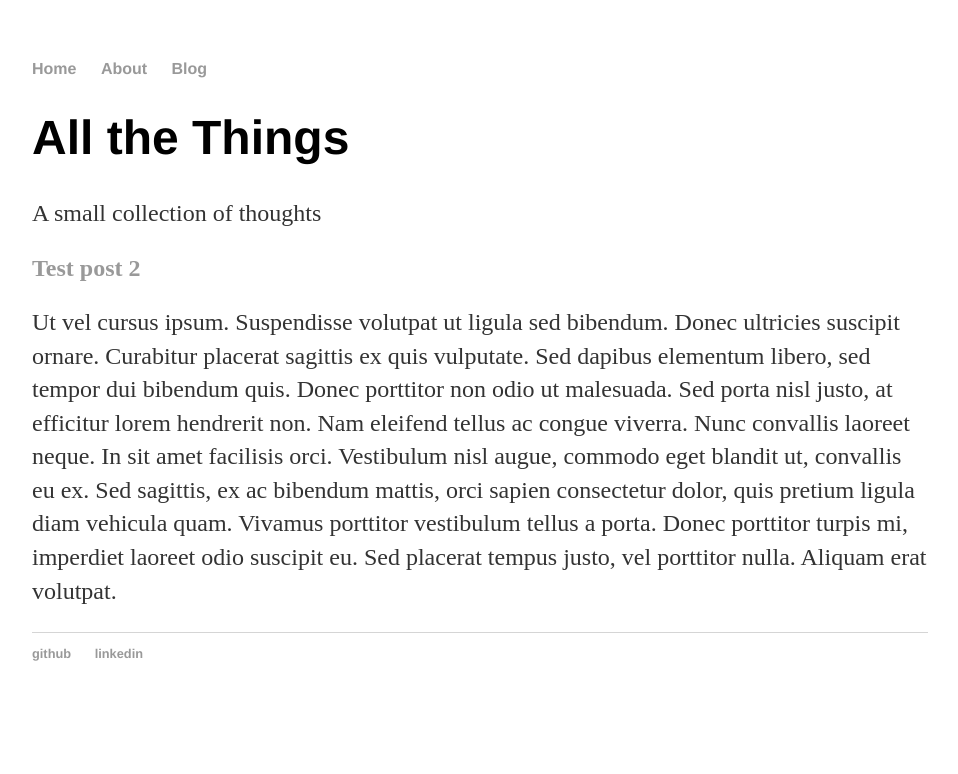
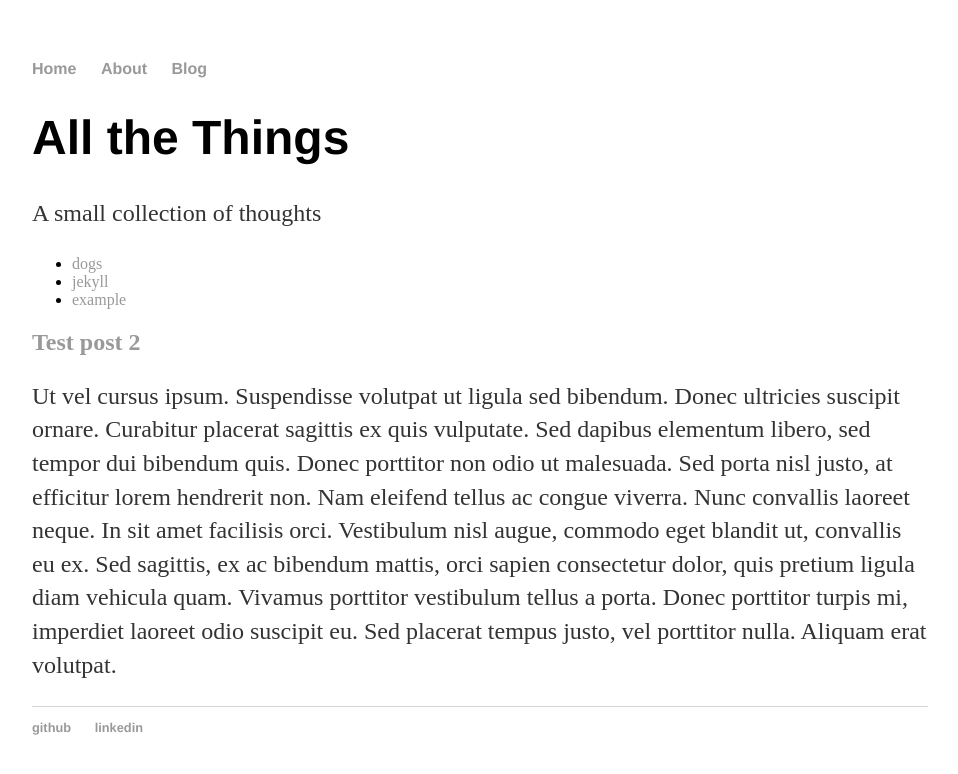
Before and after one commit to nbobhate/nbobhate.github.io, a Jekyll site: the page built from index.html, in a window 1280 px wide. Shown: the top 774 px of the page, without its empty margins (160-1118 px from the left). Built offline with Jekyll 4.4.1, drawn with Linux system fonts in a browser that asks for light colours.

Commit message:
Update index.html

```diff
--- a/index.html
+++ b/index.html
@@ -8,8 +8,13 @@
 </div><!-- /.blurb -->
 
 {% for post in site.posts %}
-  {% if forloop.index < 2 %}
-    <h2><a href="{{ post.url }}">{{ post.title }}</a></h2>
-    {{ post.excerpt }}
-  {% endif %}
+	{% if forloop.index < 2 %}
+		<ul class="tags">
+			{% for tag in post.tags %}
+				<li><a href="/tags#{{ tag }}" class="tag">{{ tag }}</a></li>
+			{% endfor %}
+		</ul>
+		<h2><a href="{{ post.url }}">{{ post.title }}</a></h2>
+		{{ post.excerpt }}
+	{% endif %}
 {% endfor %}
```
